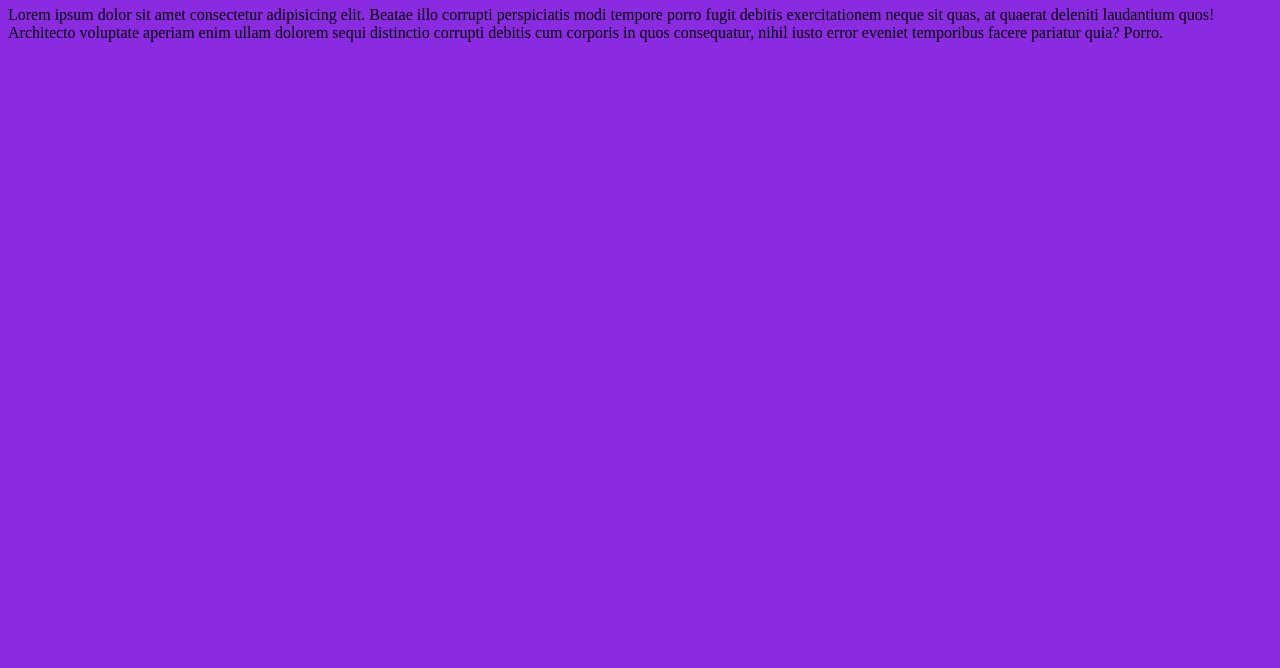
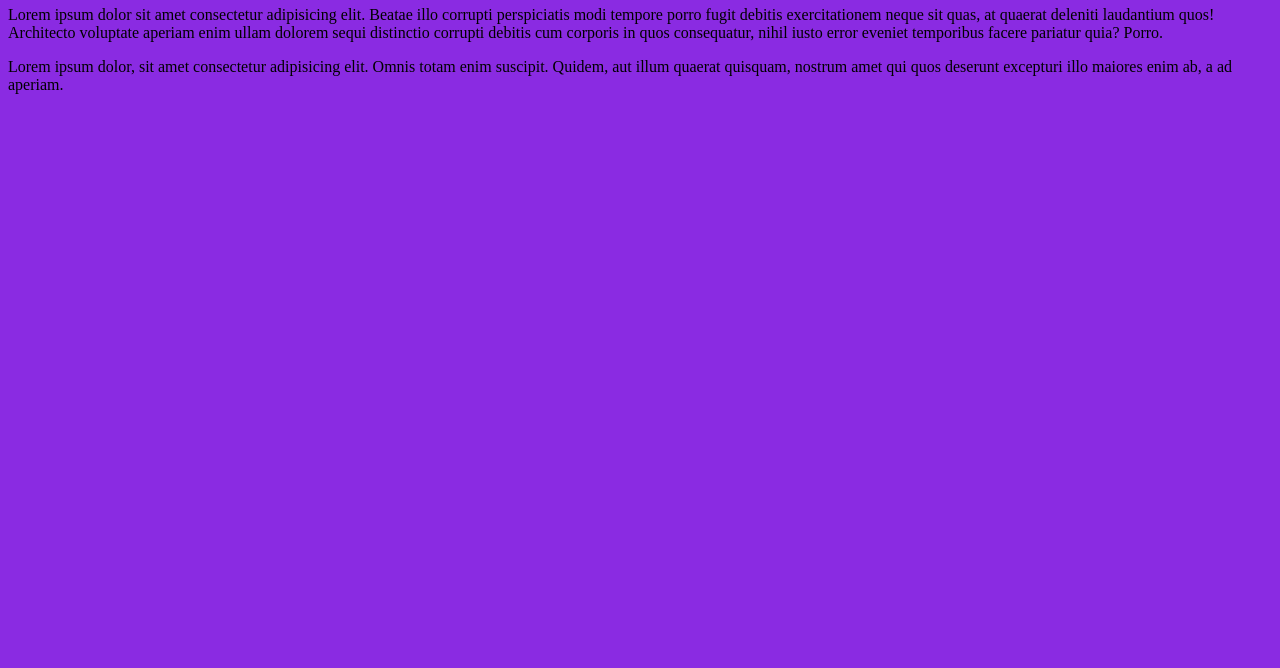
Before and after one commit to Quasar12345/PracticaGit, a plain HTML site: page index.html in a window 1280 px wide. Shown: the part 132-800 px from the top of the page. Drawn offline with Linux system fonts and the light colour scheme.

Commit message:
cambio index.html

```diff
--- a/index.html
+++ b/index.html
@@ -13,5 +13,8 @@
     </div>
     <h1>Practicas de git</h1>
     <p>Lorem ipsum dolor sit amet consectetur adipisicing elit. Beatae illo corrupti perspiciatis modi tempore porro fugit debitis exercitationem neque sit quas, at quaerat deleniti laudantium quos! Architecto voluptate aperiam enim ullam dolorem sequi distinctio corrupti debitis cum corporis in quos consequatur, nihil iusto error eveniet temporibus facere pariatur quia? Porro.</p>
+    <p>
+        Lorem ipsum dolor, sit amet consectetur adipisicing elit. Omnis totam enim suscipit. Quidem, aut illum quaerat quisquam, nostrum amet qui quos deserunt excepturi illo maiores enim ab, a ad aperiam.
+    </p>
 </body>
 </html>
```
